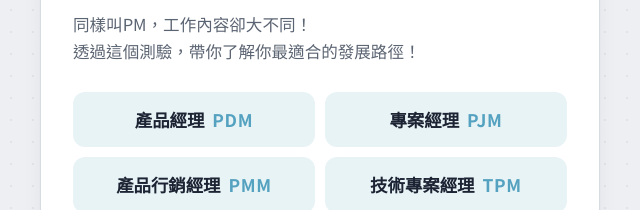
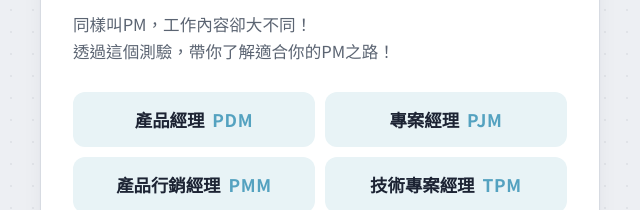
Before and after one commit to b12605037/104-IG-CTA, a plain HTML site: page index.html in a window 1280 px wide. Shown: the part 431-641 px from the top of the page, 320-960 px from the left. Drawn offline with nearby package versions, Linux system fonts and the light colour scheme; no server answers.

Commit message:
Update index.html

```diff
--- a/index.html
+++ b/index.html
@@ -789,7 +789,7 @@
       <h1>你適合哪種 PM？</h1>
       <div class="intro">
         <p>同樣叫PM，工作內容卻大不同！</p>
-        <p>透過這個測驗，帶你了解你最適合的發展路徑！</p>
+        <p>透過這個測驗，帶你了解適合你的PM之路！</p>
       </div>
       <div class="resume-note" id="resume-note" style="display:none;">
         <span id="resume-text"></span>
```
